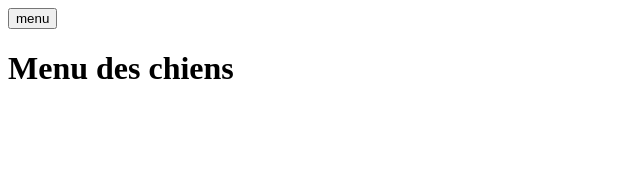
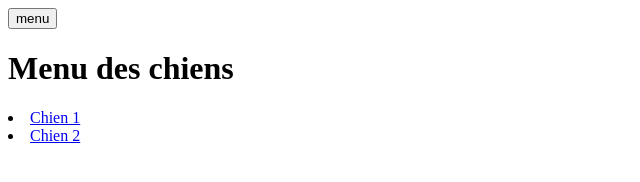
Before and after one commit to MMI-SAE-105/2023-r113-tp2-menu-alpinejs-Fabre-Antoine, a plain HTML site: page dogs/index.html in a window 1280 px wide. Shown: the whole page, without its empty margins (0-640 px from the left). Drawn offline with nearby package versions, Linux system fonts and the light colour scheme.

Commit message:
ajout des liens chien 1 et 2 sur le menu chien

```diff
--- a/dogs/index.html
+++ b/dogs/index.html
@@ -42,5 +42,7 @@
         </ul>
       </nav>
     </header>
+    <li><a href="../dogs/chien-1.html">Chien 1</a></li>
+    <li><a href="../dogs/chien-2.html">Chien 2</a></li>
   </body>
 </html>
```
